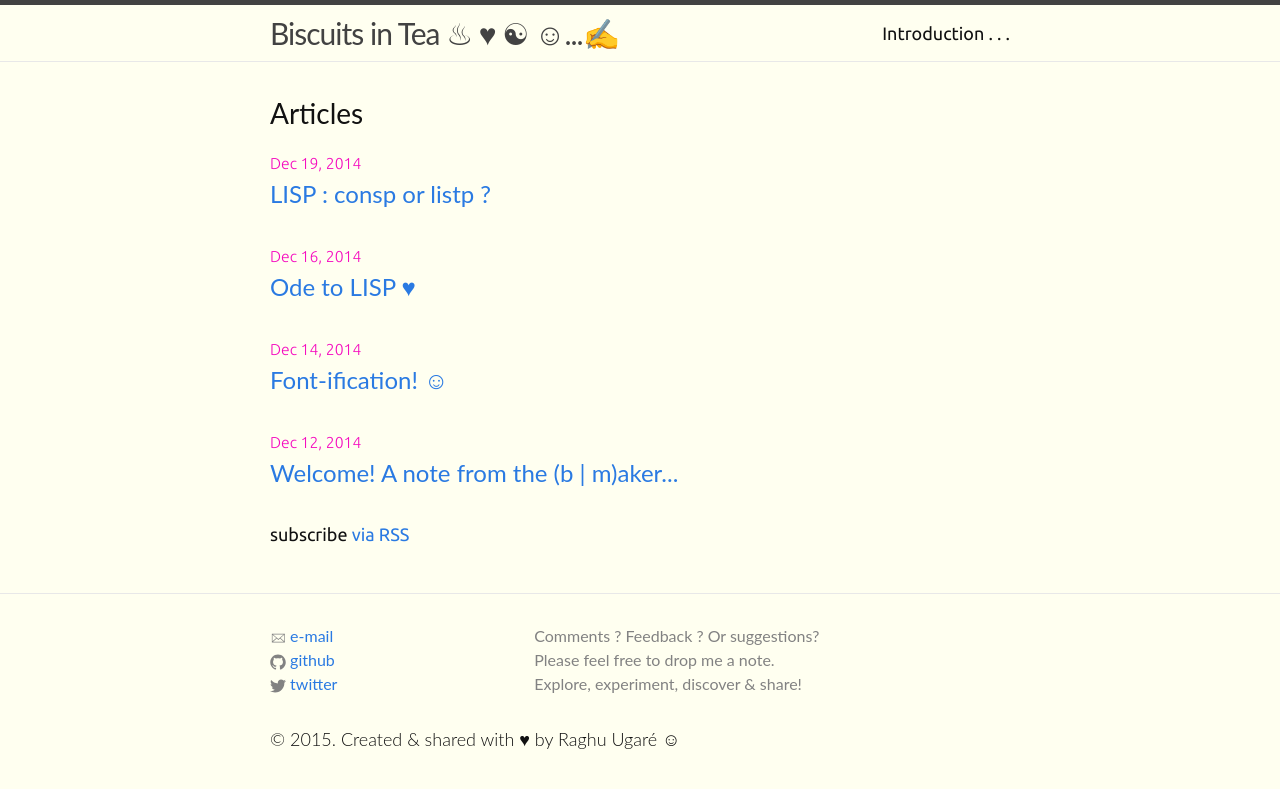
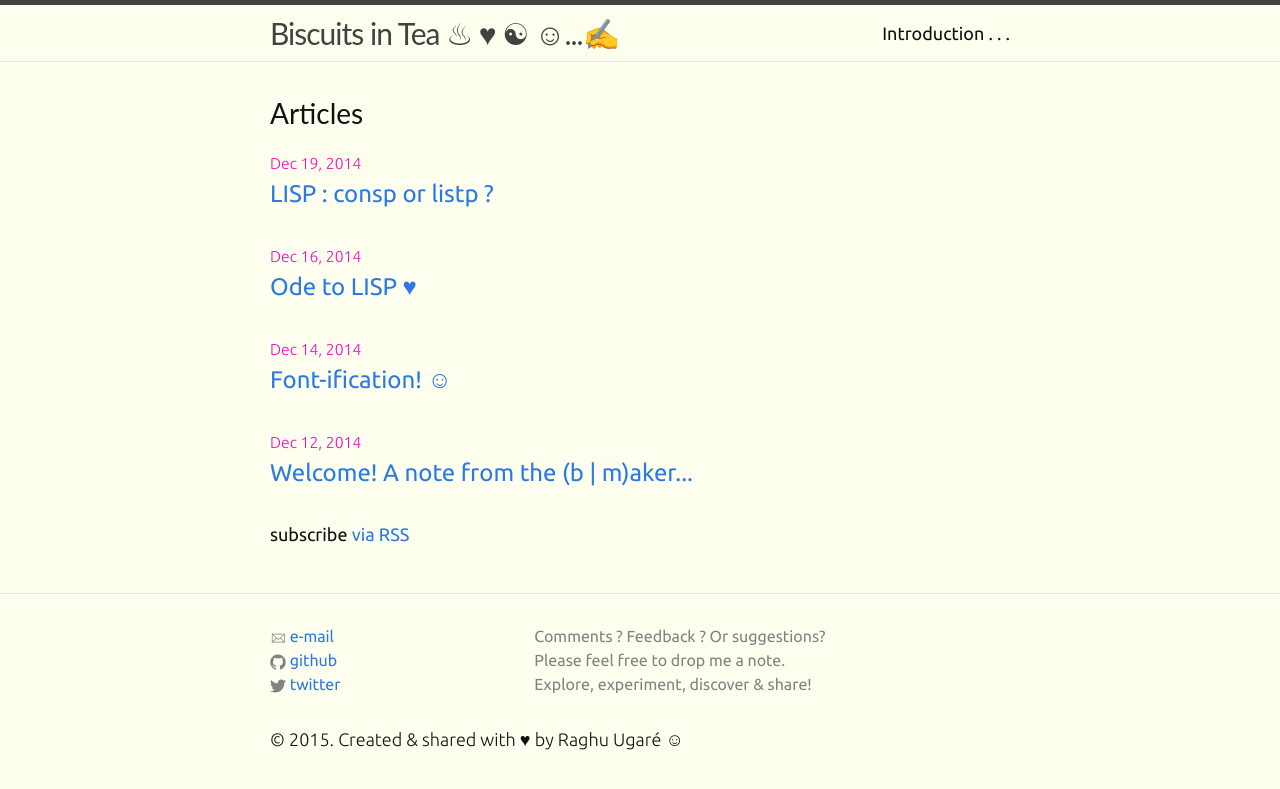
Before and after one commit to raghuugare/raghuugare.bkup, a Jekyll site: the page built from index.html, in a window 1280 px wide. Shown: the top 789 px of the page. Built offline with Jekyll 4.4.1, drawn with Linux system fonts in a browser that asks for light colours.

Commit message:
Update main.scss
Ubuntu looking good...worth a shot!? :)

```diff
--- a/css/main.scss
+++ b/css/main.scss
@@ -21,11 +21,11 @@ $code-font-style: normal;
 $code-font-weight: 400;
 $code-font-size:  15px;
 
-$title-font-family: marmelad, lato, sans-serif;
+$title-font-family: ubuntu, marmelad, lato, sans-serif;
 $title-font-color: #ffa00f; // #ffaa00; // #fa8221;
 $title-font-size: 40px;
 
-$post-link-font-family: marmelad, lato, sans-serif;
+$post-link-font-family: ubuntu, marmelad, lato, sans-serif;
 $post-link-font-weight: 400;
 $post-link-font-size: 24px;
 
```
